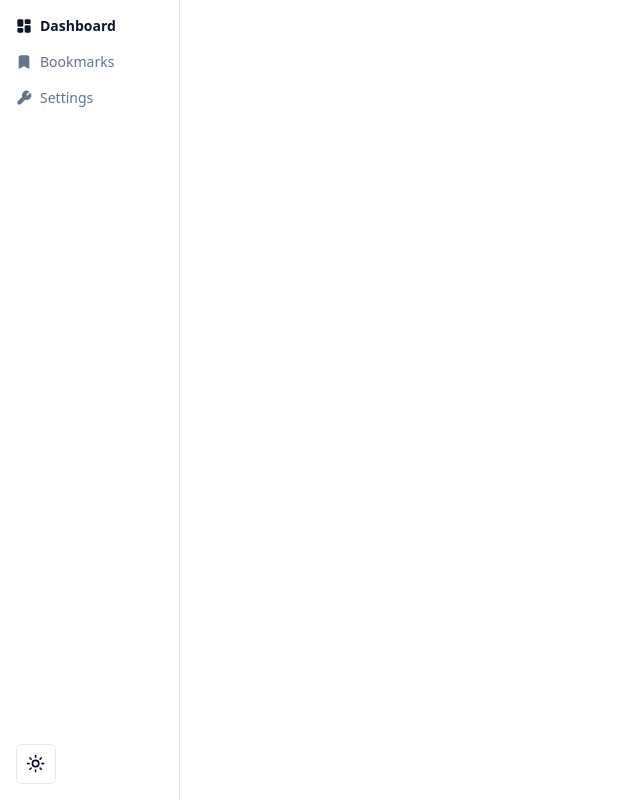
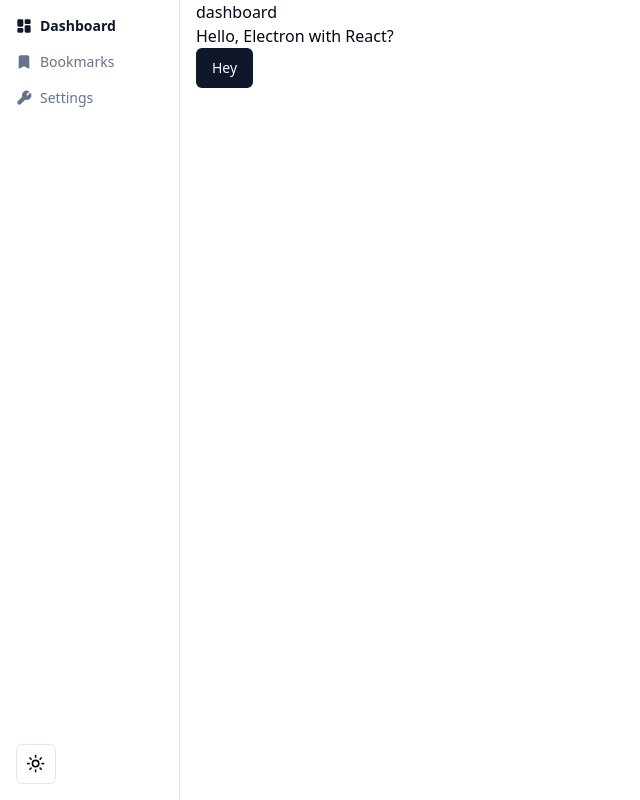
Before and after one commit to dannydi12/recall, a React (Vite) app: page / in a window 1280 px wide. Shown: the whole page, without its empty margins (0-640 px from the left). Built offline with nearby package versions, Linux system fonts and the light colour scheme.

Commit message:
sidebar layout

```diff
--- a/render/App.tsx
+++ b/render/App.tsx
@@ -1,6 +1,7 @@
 import React, { useEffect } from "react";
 import { Button } from "@/system/ui/button";
 import { query } from "./utils/network";
+import SidebarLayout from "./layouts/SidebarLayout";
 
 const App: React.FC = () => {
   useEffect(() => {
@@ -12,10 +13,10 @@
   }, []);
 
   return (
-    <>
+    <SidebarLayout title="dashboard">
       <h1>Hello, Electron with React?</h1>
       <Button>Hey</Button>
-    </>
+    </SidebarLayout>
   );
 };
 
--- a/render/utils/routes.tsx
+++ b/render/utils/routes.tsx
@@ -1,5 +1,6 @@
 const ROUTES = {
   base: "/",
+  bookmarks: "/bookmarks",
   settings: "/settings",
 };
 
--- a/render/views/Settings.tsx
+++ b/render/views/Settings.tsx
@@ -1,7 +1,8 @@
+import SidebarLayout from "@/layouts/SidebarLayout";
 import { FC } from "react";
 
 const Settings: FC = () => {
-  return <>Settings</>;
+  return <SidebarLayout title="Settings">Settings</SidebarLayout>;
 };
 
 export default Settings;
```
Also changed, not shown: render/AppRouter.tsx (+2 -9 lines).
